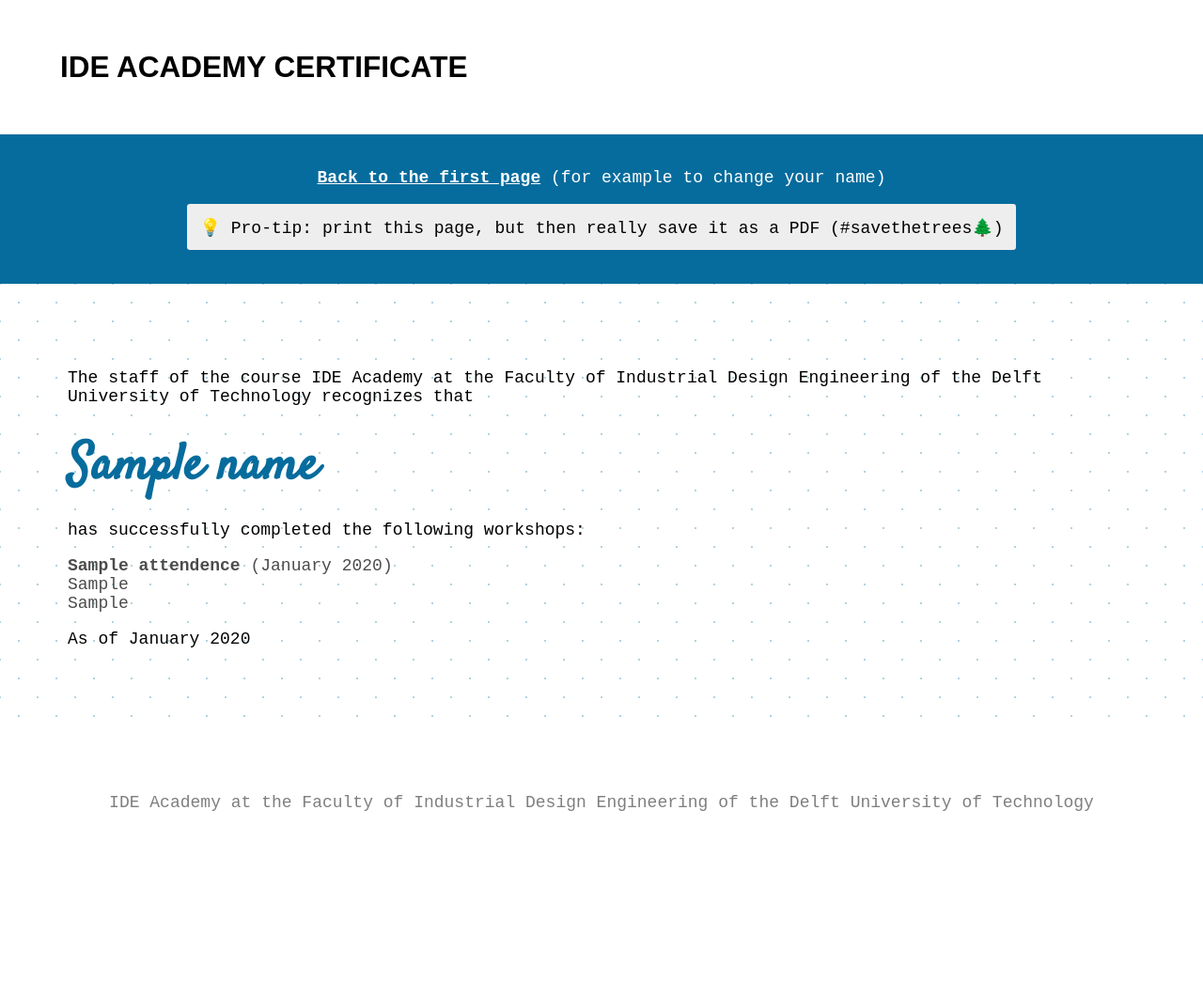
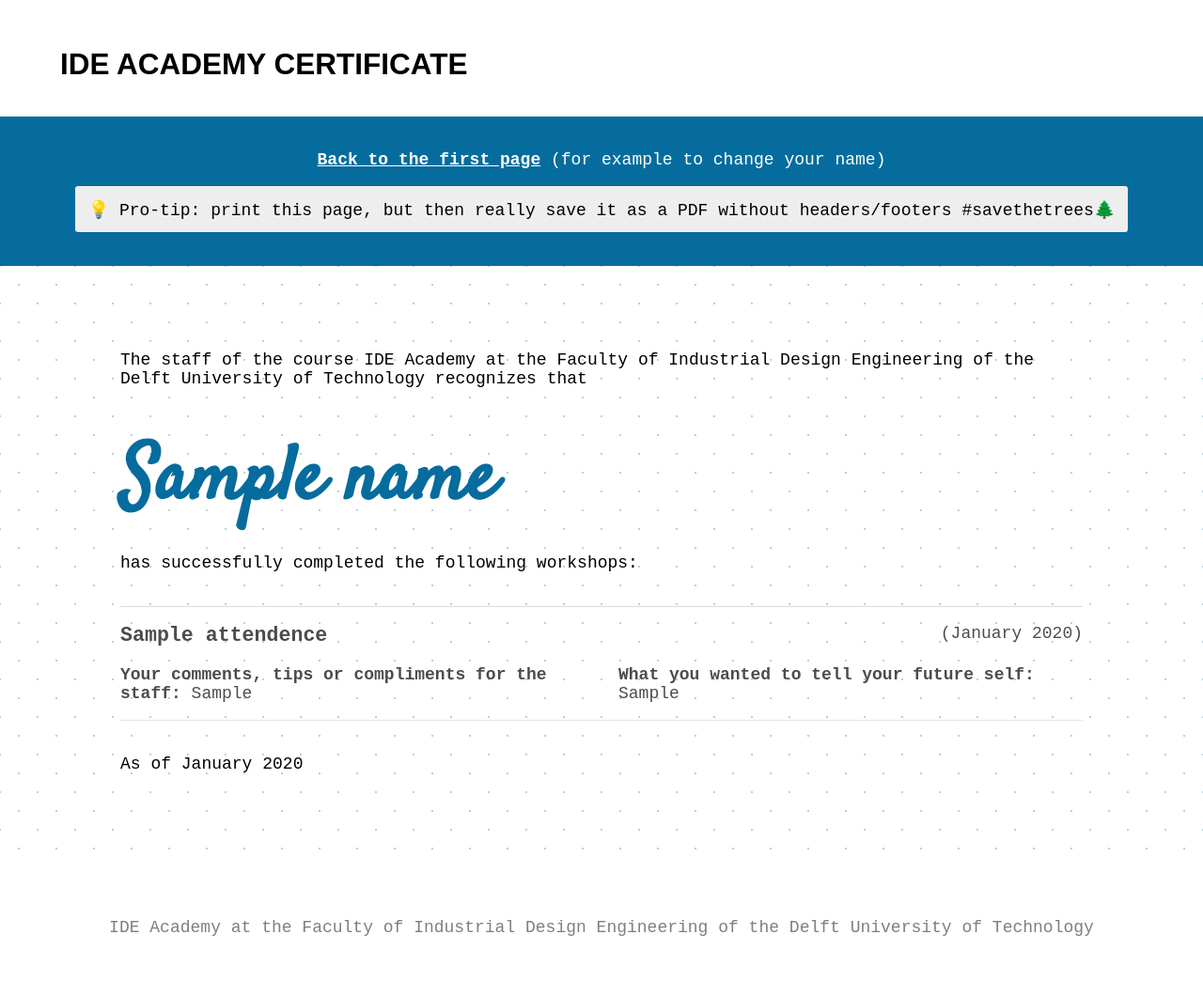
Before and after one commit to FMJansen/IDE-Academy-Certificates, a Flask app: template app/templates/certificate.html in a window 1280 px wide. Shown: the whole page at 94% size. Before the commit the page ends 863 px from the top, so only its background shows below. Run offline with Flask 2, Linux system fonts and the light colour scheme; tables that the repository leaves empty hold one stand-in row (values such as "Sample post"); the template is opened without the code that fills it: values that come from a table or form of the project are taken from there, most other values are stand-ins (such as "Sample title", 1, 10 or a date in 2020); style sheets or scripts are compiled from the project's sources; parts of the project's set-up code (start-up, migrations or seed data) failed here and were passed over.

Commit message:
improve looks certificate

```diff
--- a/app/templates/certificate.html
+++ b/app/templates/certificate.html
@@ -11,7 +11,7 @@ IDE Academy Certificate
     <a href="/">Back to the first page</a> (for example to change your name)
   </p>
   <p class="sub-page-navigation__tip">
-    💡 Pro-tip: print this page, but then really save it as a PDF (#savethetrees🌲)
+    💡 Pro-tip: print this page, but then really save it as a PDF without headers/footers #savethetrees🌲
   </p>
 </nav>
 
@@ -43,12 +43,14 @@ IDE Academy Certificate
         <span class="workshop__date">
           ({{ workshop.workshop_date.strftime("%B %Y") }})</span>
         {% endif %}
-        {% if workshop.future_self != None %}
-        <span class="workshop__feedback"><br>
+        {% if workshop.future_self != None and workshop.future_self != "" %}
+        <span class="workshop__future-self"><br>
+          <strong>Your comments, tips or compliments for the staff:</strong>
           {{ workshop.future_self }}</span>
         {% endif %}
-        {% if workshop.course_feedback != None %}
-        <span class="workshop__feedback"><br>
+        {% if workshop.course_feedback != None and workshop.course_feedback != "" %}
+        <span class="workshop__course-feedback"><br>
+          <strong>What you wanted to tell your future self:</strong>
           {{ workshop.course_feedback }}</span>
         {% endif %}
       </li>
--- a/frontend/src/scss/base.scss
+++ b/frontend/src/scss/base.scss
@@ -60,6 +60,11 @@ body {
 
   @media (min-width: $brk--tablet) {
     font-size: 18px;
+  }
+
+  @media print {
+    font-size: 11px;
+    padding: 5vw 2.5vw;
   }
 }
 
@@ -149,6 +154,12 @@ a {
 
   &__name {
     font-size: 1.75em;
+    line-height: 1;
+    margin-bottom: .25em;
+
+    @media print {
+      text-align: center;
+    }
   }
 }
 
@@ -221,40 +232,18 @@ a {
   }
 }
 
-.cert-container {
-  background-color: white;
-  bottom: -295vh;
-  left: 50vw;
-  max-width: 90vw;
-  overflow: scroll;
-  position: fixed;
-  top: 205vh;
-  transform: translateX(-50%);
-  transition: box-shadow 400ms ease-out,
-    top 400ms ease-out,
-    bottom 400ms ease-out;
-  width: 38em;
-  z-index: 2;
-
-  @media (min-width: $brk--tablet) {
-    font-size: 1.4vw;
-  }
-
-  &.show {
-    bottom: 5vh;
-    box-shadow: 0 1em 2em transparentize(black, .7),
-      0 0 0 50vw transparentize(black, .7);
-    top: 5vh;
-  }
-}
-
 .certificate {
   background-image: radial-gradient($pattern-color .075em, transparent .075em),
     radial-gradient($pattern-color .075em, transparent .075em);
   background-position: 0 0, 20px 20px;
   background-size: 40px 40px;
   font-family: $cert-font;
-  padding: 4em;
+  padding: 4em 10vw;
+
+  @media print {
+    padding: 0 5vw;
+    text-align: center;
+  }
 
   &__title {
     font-family: $title-font;
@@ -265,23 +254,74 @@ a {
   &__name {
     color: $accent;
     font-family: 'Satisfy', display;
-    font-size: 3em;
+    font-size: 4.5em;
     font-weight: 800;
     margin: .5em 0 0;
   }
 
   &__workshops {
+    border-top: 1px solid #ddd;
     list-style: none;
+    margin: 2em 0;
     padding: 0;
+
+    @media print {
+      text-align: left;
+    }
   }
 }
 
 .workshop {
+  border-bottom: 1px solid #ddd;
+  display: flex;
+  flex-wrap: wrap;
+  justify-content: space-between;
   margin: .5em 0;
   opacity: var(--rating, 1);
+  padding: .5em 0 1em;
 
   &__name {
+    flex-grow: 1;
+    flex-shrink: 1;
     font-weight: bold;
+    width: 60%;
+
+    @media screen {
+      font-size: 1.2em;
+    }
+  }
+
+  &__date {
+    flex-grow: 1;
+    flex-shrink: 1;
+    text-align: right;
+    width: 40%;
+  }
+
+  &__future-self {
+    flex-grow: 1;
+    max-width: 44em;
+    width: 20em;
+
+    @media print {
+      display: none;
+    }
+  }
+
+  &__course-feedback {
+    flex-grow: 1;
+    max-width: 44em;
+    width: 20em;
+
+    @media print {
+      display: none;
+    }
+  }
+}
+
+@media (min-width: 800px) {
+  .workshop__future-self + .workshop__course-feedback {
+    margin-left: 2em;
   }
 }
 
@@ -322,4 +362,9 @@ a {
   opacity: .5;
   padding: 5vw;
   text-align: center;
+
+  @media print {
+    position: absolute;
+    bottom: 0;
+  }
 }
```
